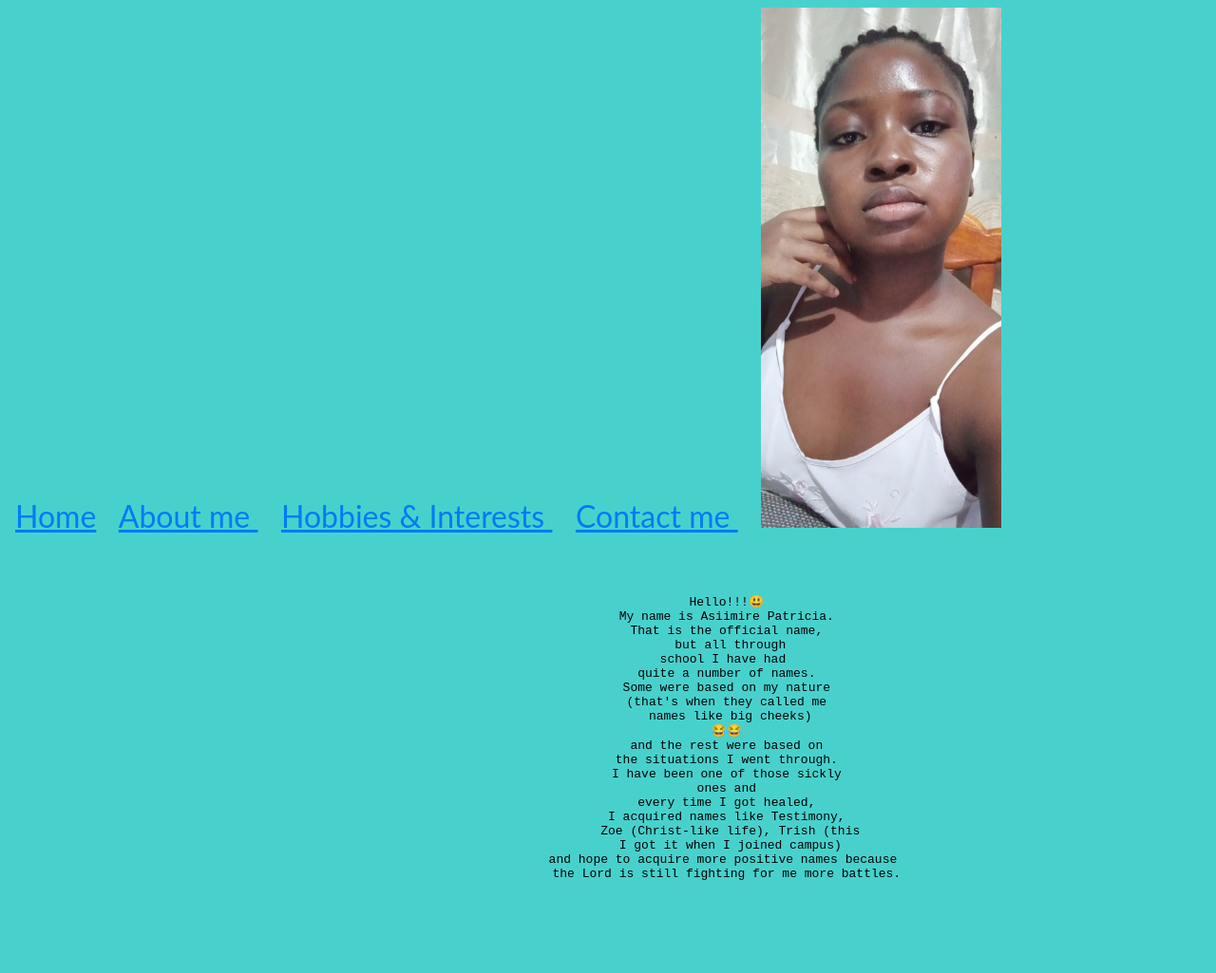
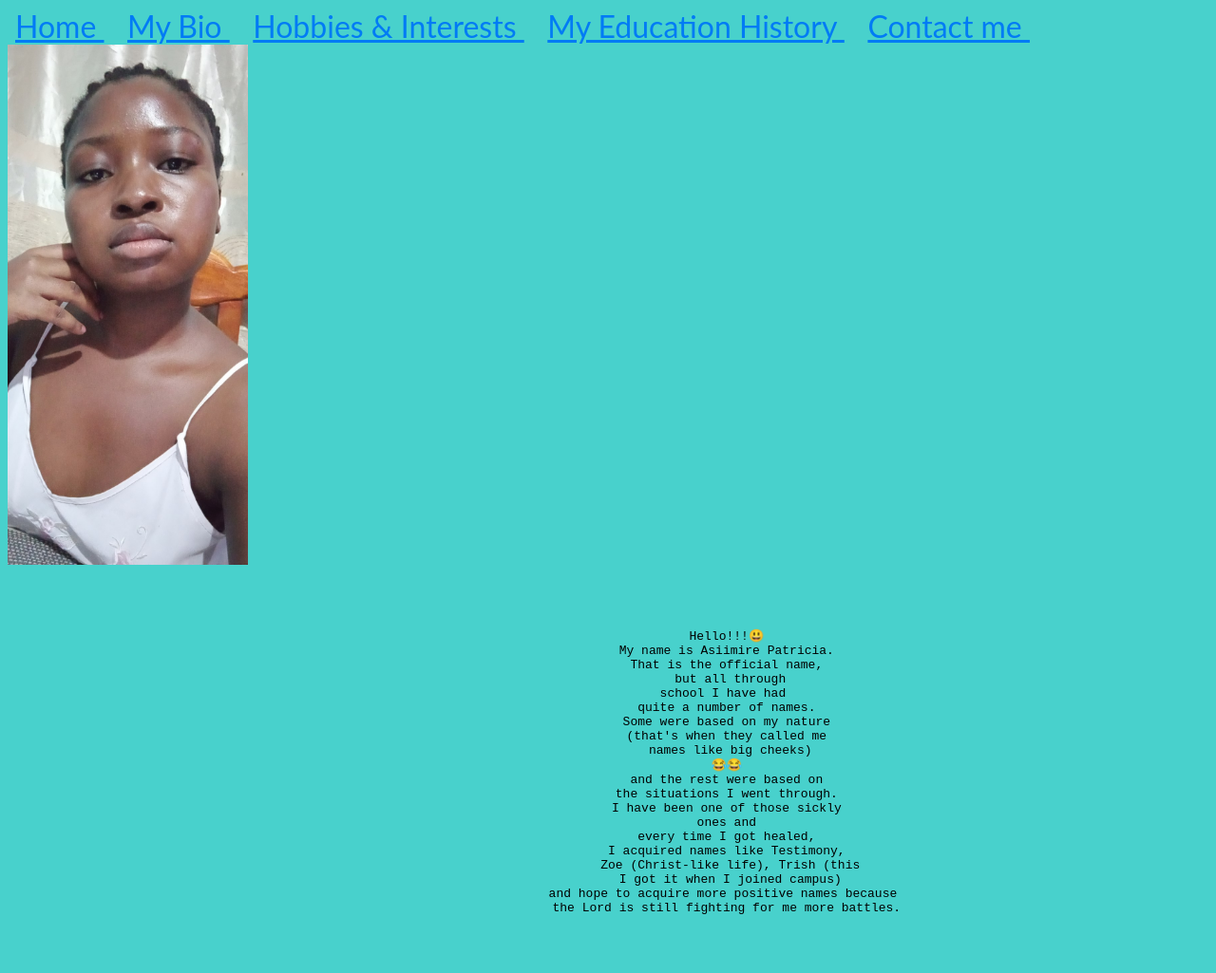
Before and after one commit to asiimire/asiimire-web, a plain HTML site: page home.html in a window 1280 px wide. Shown: the top 1025 px of the page at 95% size. Drawn offline with Linux system fonts and the light colour scheme.

Commit message:
Update home.html

```diff
--- a/home.html
+++ b/home.html
@@ -20,9 +20,10 @@
 <body bgcolor ="mediumturquoise"size="4" link="#017bf5" alink="#017bf5" vlink="#000">
       &nbsp;
       <font face = "Lato" size="6">
-      	<a href="index.html" target="_blank">Home</a>&nbsp;&nbsp;
-	<a href="home.html" target="_blank">About me </a>&nbsp;&nbsp;
+      	<a href="index.html" target="_blank">Home </a>&nbsp;&nbsp;
+	<a href="home.html" target="_blank">My Bio </a>&nbsp;&nbsp;
         <a href="hobbies.html" target="_blank">Hobbies & Interests </a>&nbsp;&nbsp;
+      	<a href="education.html" target="_blank">My Education History </a>&nbsp;&nbsp;
         <a href="form.html" target="_blank">Contact me </a>&nbsp;&nbsp;
       </font>
 
```
